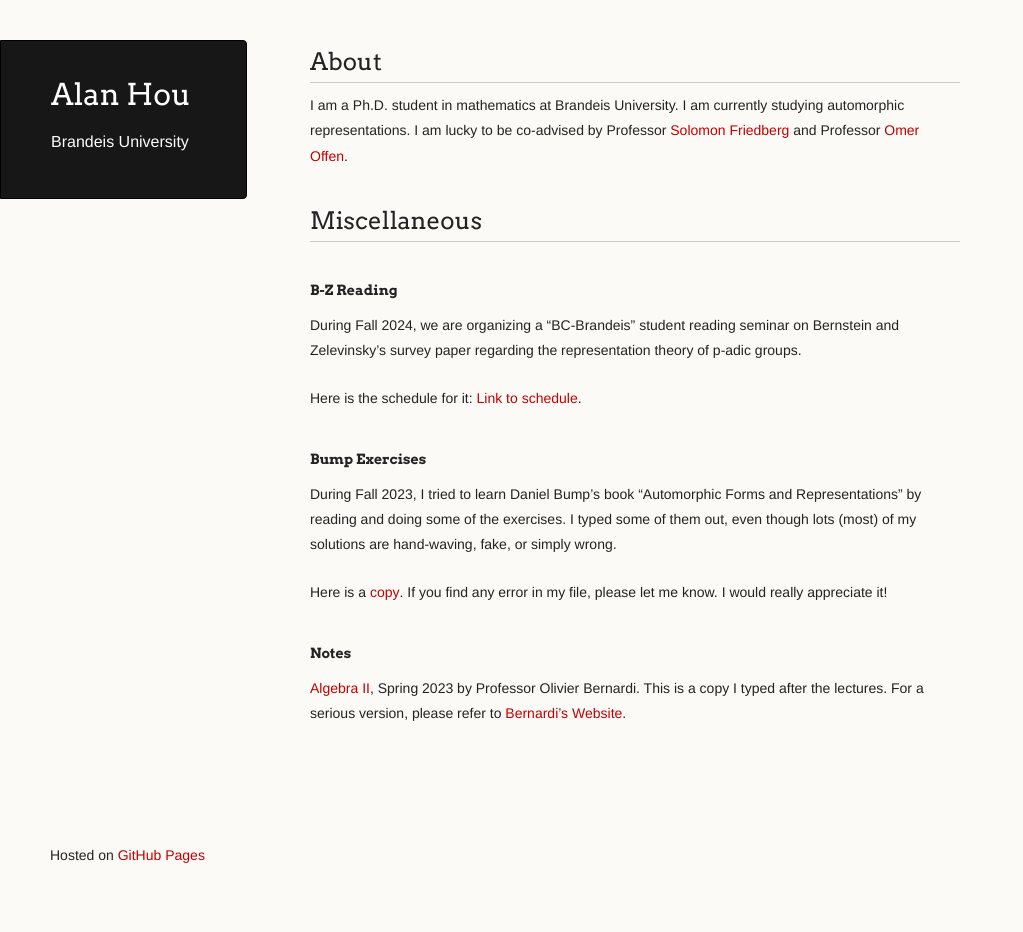
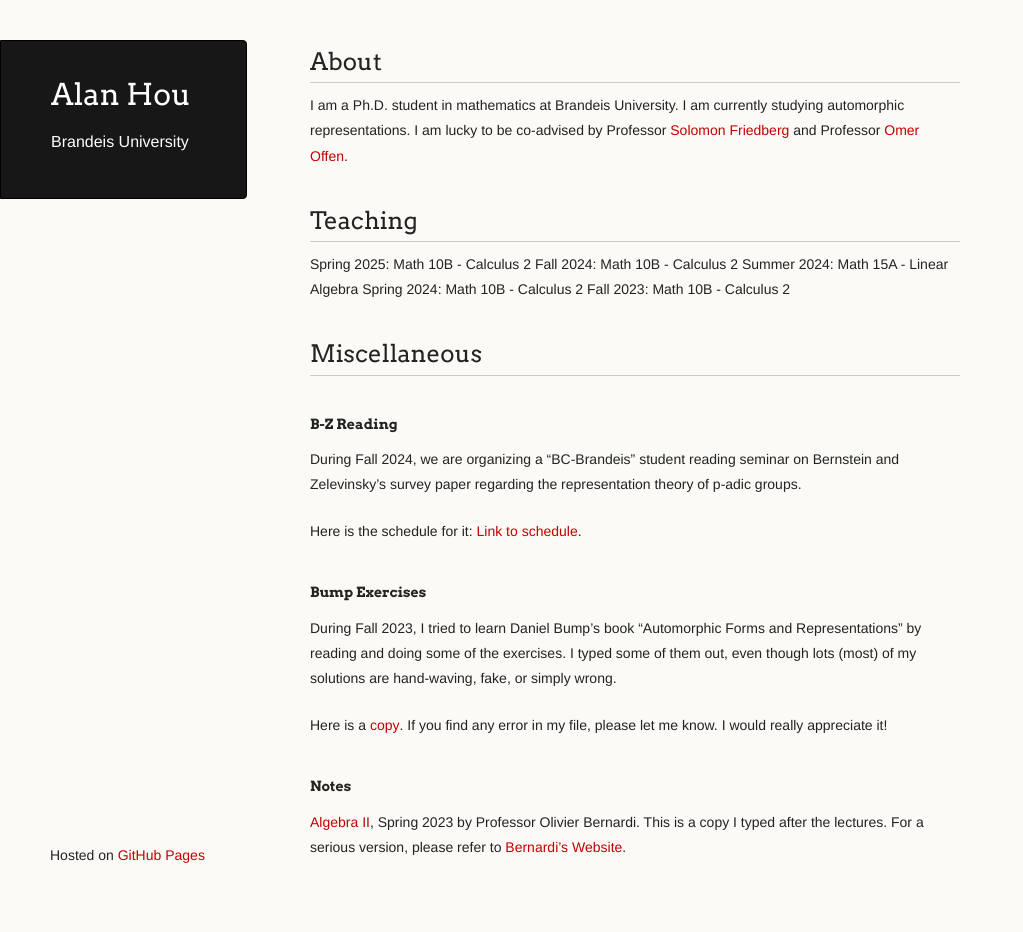
Before and after one commit to axhou/axhou.github.io, a Jekyll site: the page built from index.md, in a window 1280 px wide. Shown: the whole page, without its empty margins (0-1023 px from the left). Built offline with Jekyll 4.4.1, drawn with Linux system fonts in a browser that asks for light colours; our own code applies the rules of GitHub Pages for plain Markdown files; before the commit the page ends 900 px from its top, so only the background shows below that.

Commit message:
Update index.md

```diff
--- a/index.md
+++ b/index.md
@@ -6,8 +6,14 @@
 
 
 ## About
+I am a Ph.D. student in mathematics at Brandeis University. I am currently studying automorphic representations. I am lucky to be co-advised by Professor [Solomon Friedberg](https://sites.google.com/bc.edu/solomon-friedberg/) and Professor [Omer Offen](https://sites.google.com/brandeis.edu/offen/home).
 
-I am a Ph.D. student in mathematics at Brandeis University. I am currently studying automorphic representations. I am lucky to be co-advised by Professor [Solomon Friedberg](https://sites.google.com/bc.edu/solomon-friedberg/) and Professor [Omer Offen](https://sites.google.com/brandeis.edu/offen/home).
+## Teaching
+Spring 2025: Math 10B - Calculus 2
+Fall 2024: Math 10B - Calculus 2
+Summer 2024: Math 15A - Linear Algebra
+Spring 2024: Math 10B - Calculus 2
+Fall 2023: Math 10B - Calculus 2
 
 ## Miscellaneous
 
```
